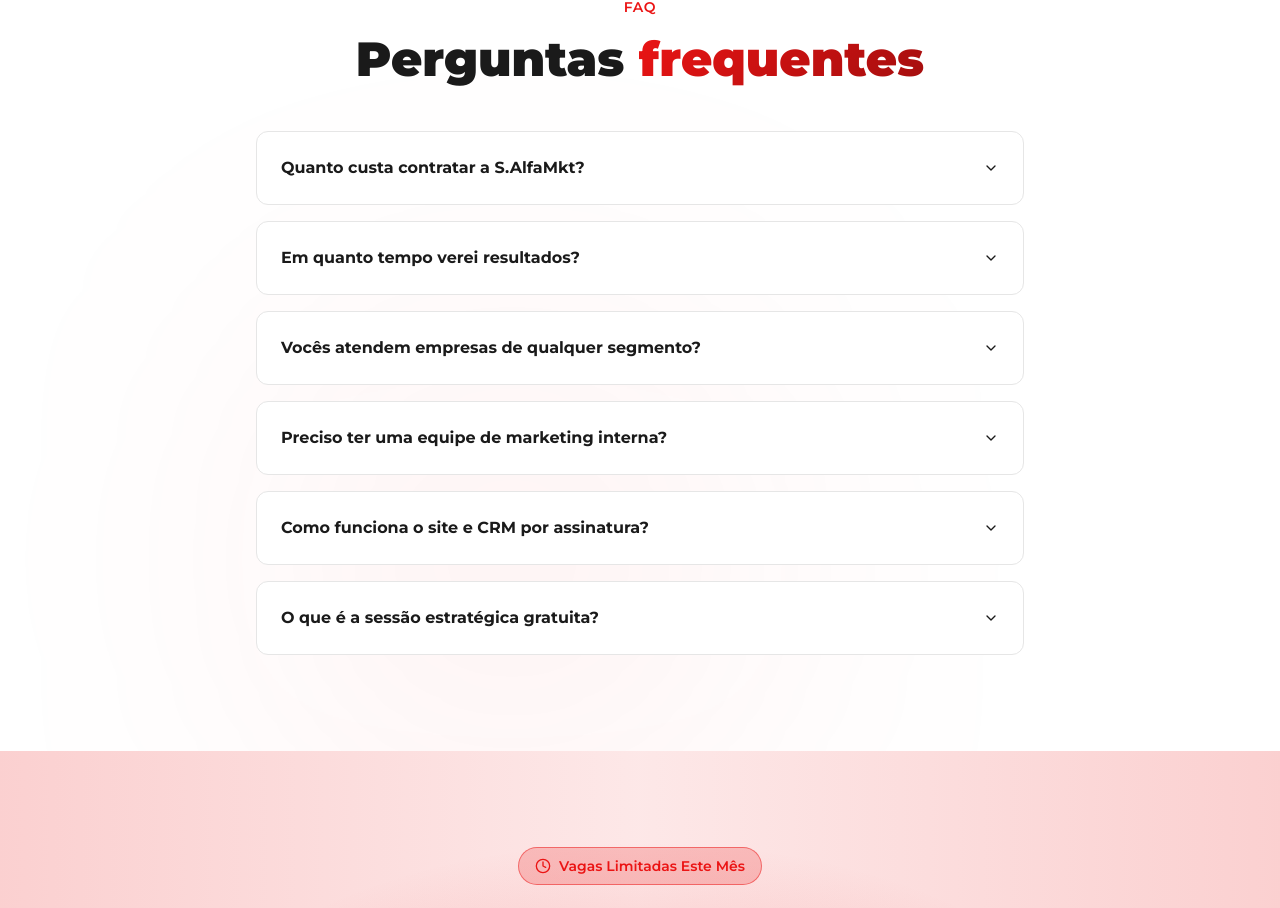
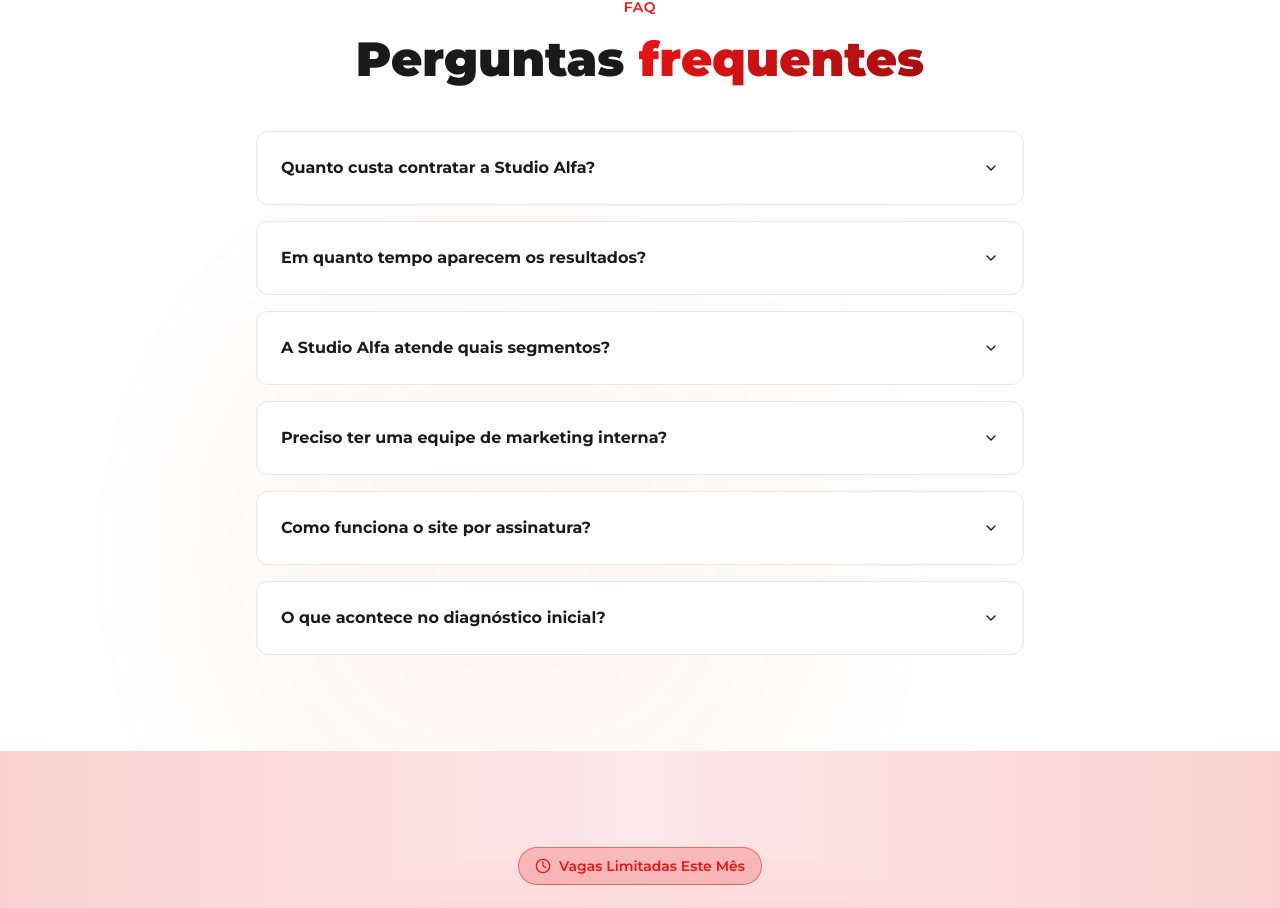
Before and after one commit to studioalfamarketingdigital-dev/studioalfamkt, a React (Vite) app: page / in a window 1280 px wide. Shown: the part 5396-6304 px from the top of the page. Built offline with nearby package versions, Linux system fonts and the light colour scheme; the HTML template or start-up script is replaced by a standard one.

Commit message:
Remove unsupported guarantees and clarify sales process

```diff
--- a/src/components/FAQ.tsx
+++ b/src/components/FAQ.tsx
@@ -1,69 +1,46 @@
-import {
-  Accordion,
-  AccordionContent,
-  AccordionItem,
-  AccordionTrigger,
-} from "@/components/ui/accordion";
+import { Accordion, AccordionContent, AccordionItem, AccordionTrigger } from "@/components/ui/accordion";
 
 const faqs = [
   {
-    question: "Quanto custa contratar a S.AlfaMkt?",
-    answer: "Trabalhamos com projetos a partir de R$2.000/mês. O investimento varia de acordo com o escopo e objetivos do seu negócio. Na sessão estratégica gratuita, apresentamos uma proposta personalizada com valores exatos.",
+    question: "Quanto custa contratar a Studio Alfa?",
+    answer: "O investimento depende do objetivo, do escopo e dos canais envolvidos. Após entender seu cenário, apresentamos uma proposta com entregas, responsabilidades e valores definidos.",
   },
   {
-    question: "Em quanto tempo verei resultados?",
-    answer: "Nossos clientes começam a ver resultados já nas primeiras semanas. Porém, resultados consistentes e escaláveis geralmente aparecem entre 60 e 90 dias, quando a estratégia está totalmente otimizada.",
+    question: "Em quanto tempo aparecem os resultados?",
+    answer: "Depende do mercado, da oferta, da verba, da estrutura comercial e do histórico da empresa. Em vez de prometer um prazo igual para todos, definimos indicadores e acompanhamos a evolução desde o início.",
   },
   {
-    question: "Vocês atendem empresas de qualquer segmento?",
-    answer: "Sim! Nossa metodologia é adaptável para diversos segmentos: varejo, serviços, e-commerce, clínicas, imobiliárias, infoprodutores e muito mais. Já atendemos mais de 50 empresas de diferentes nichos.",
+    question: "A Studio Alfa atende quais segmentos?",
+    answer: "Avaliamos cada oportunidade para entender se temos estrutura, experiência e capacidade de atender bem aquele mercado. O primeiro contato serve justamente para entender o seu negócio.",
   },
   {
     question: "Preciso ter uma equipe de marketing interna?",
-    answer: "Não. Somos uma agência full-service 360°, ou seja, cuidamos de tudo: estratégia, criação, mídia, produção e análise. Você foca no seu negócio enquanto cuidamos do seu marketing.",
+    answer: "Não necessariamente. Podemos atuar como equipe externa integrada à sua operação, alinhando estratégia, criação, mídia, produção e análise com as pessoas responsáveis pelo atendimento e pelas vendas.",
   },
   {
-    question: "Como funciona o site e CRM por assinatura?",
-    answer: "Criamos seu site profissional e configuramos o CRM sem custo inicial. Você paga uma mensalidade acessível que inclui hospedagem, manutenção, suporte e atualizações. Sem surpresas ou taxas ocultas.",
+    question: "Como funciona o site por assinatura?",
+    answer: "O projeto é estruturado conforme a necessidade da empresa e contratado em um modelo recorrente. Escopo, mensalidade, suporte, hospedagem e condições são apresentados com clareza antes da contratação.",
   },
   {
-    question: "O que é a sessão estratégica gratuita?",
-    answer: "É uma reunião de 30-60 minutos onde analisamos seu negócio, identificamos oportunidades e apresentamos um plano de ação personalizado. Sem compromisso e sem custo. É a melhor forma de nos conhecer.",
+    question: "O que acontece no diagnóstico inicial?",
+    answer: "Conversamos sobre seu negócio, público, oferta, concorrência e processo comercial. A partir disso, apontamos oportunidades e indicamos quais frentes de marketing fazem sentido para o momento da empresa.",
   },
 ];
 
-const FAQ = () => {
-  return (
+const FAQ = () => (
   <section id="faq" className="py-24 relative overflow-hidden">
-      {/* Background */}
     <div className="absolute bottom-0 left-1/4 w-96 h-96 bg-primary/10 rounded-full blur-[150px]" />
-
     <div className="container mx-auto px-4 relative z-10">
       <div className="max-w-3xl mx-auto">
-          {/* Section Header */}
         <div className="text-center mb-12">
-            <span className="text-primary font-semibold uppercase tracking-wider text-sm">
-              FAQ
-            </span>
-            <h2 className="text-3xl md:text-5xl font-black mt-4 mb-6">
-              Perguntas <span className="text-gradient">frequentes</span>
-            </h2>
+          <span className="text-primary font-semibold uppercase tracking-wider text-sm">FAQ</span>
+          <h2 className="text-3xl md:text-5xl font-black mt-4 mb-6">Perguntas <span className="text-gradient">frequentes</span></h2>
         </div>
-
-          {/* Accordion */}
         <Accordion type="single" collapsible className="space-y-4">
           {faqs.map((faq, index) => (
-              <AccordionItem
-                key={index}
-                value={`item-${index}`}
-                className="bg-card border border-border rounded-xl px-6 data-[state=open]:border-primary/50 transition-colors"
-              >
-                <AccordionTrigger className="text-left font-bold hover:text-primary transition-colors py-6">
-                  {faq.question}
-                </AccordionTrigger>
-                <AccordionContent className="text-muted-foreground pb-6">
-                  {faq.answer}
-                </AccordionContent>
+            <AccordionItem key={index} value={`item-${index}`} className="bg-card border border-border rounded-xl px-6 data-[state=open]:border-primary/50 transition-colors">
+              <AccordionTrigger className="text-left font-bold hover:text-primary transition-colors py-6">{faq.question}</AccordionTrigger>
+              <AccordionContent className="text-muted-foreground pb-6">{faq.answer}</AccordionContent>
             </AccordionItem>
           ))}
         </Accordion>
@@ -71,6 +48,5 @@ const FAQ = () => {
     </div>
   </section>
 );
-};
 
 export default FAQ;
```
Lines whose indentation alone changed are shown as unchanged.
